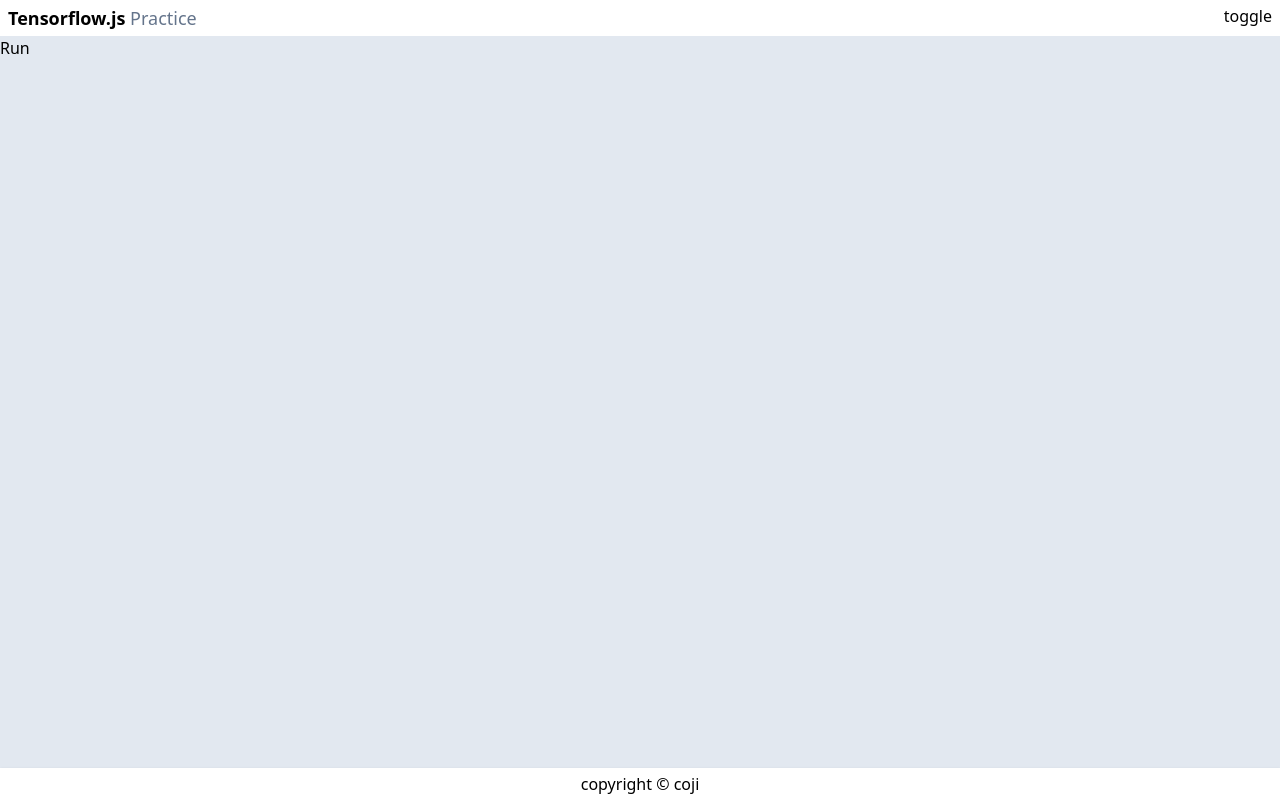
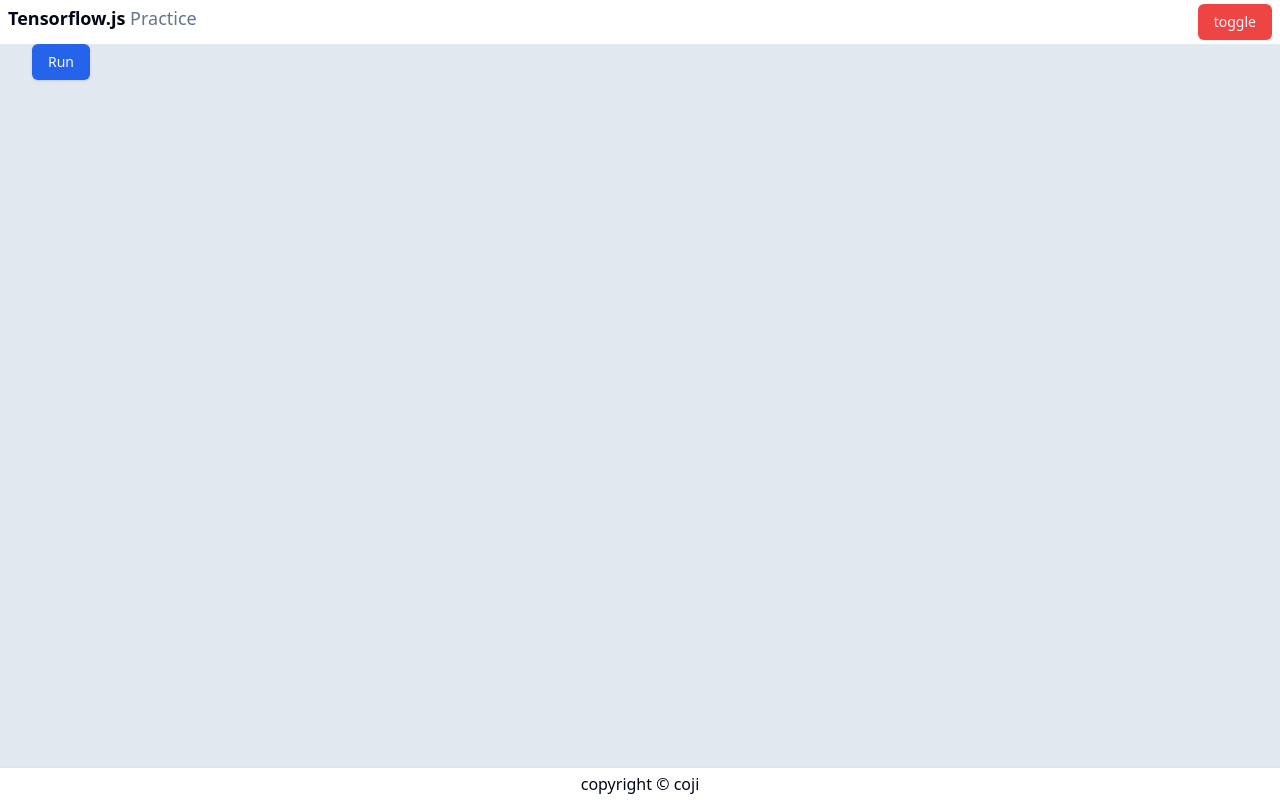
Before and after one commit to coji/tensorflowjs-learning, a React (Vite) app: page / in a window 1280 px wide. Built offline with nearby package versions, Linux system fonts and the light colour scheme; what @tensorflow/tfjs-vis would draw is missing.

Commit message:
shadcn-ui

```diff
--- a/src/App.tsx
+++ b/src/App.tsx
@@ -1,5 +1,6 @@
-import { run } from './services/train'
-import { tfvis } from './services/tfvis'
+import { run } from '@/services/train'
+import { tfvis } from '@/services/tfvis'
+import { Button } from '@/components/ui/button'
 
 export const App = () => {
 	const handleClickRun = () => {
@@ -19,17 +20,15 @@
 					<span className="text-slate-500">Practice</span>
 				</h1>
 
-				<div>
-					<button type="button" onClick={handleClickToggleVisor}>
-						toggle
-					</button>
-				</div>
+				<Button variant="destructive" onClick={handleClickToggleVisor}>
+					toggle
+				</Button>
 			</header>
 
-			<main className="bg-slate-200">
-				<button type="button" onClick={() => handleClickRun()}>
+			<main className="container bg-slate-200">
+				<Button type="button" onClick={() => handleClickRun()}>
 					Run
-				</button>
+				</Button>
 			</main>
 
 			<footer className="px-2 py-1 text-center shadow">
--- /dev/null
+++ b/src/components/ui/button.tsx
@@ -0,0 +1,57 @@
+import * as React from 'react'
+import { Slot } from '@radix-ui/react-slot'
+import { cva, type VariantProps } from 'class-variance-authority'
+
+import { cn } from '@/lib/utils'
+
+const buttonVariants = cva(
+	'inline-flex items-center justify-center whitespace-nowrap rounded-md text-sm font-medium transition-colors focus-visible:outline-none focus-visible:ring-1 focus-visible:ring-ring disabled:pointer-events-none disabled:opacity-50',
+	{
+		variants: {
+			variant: {
+				default:
+					'bg-primary text-primary-foreground shadow hover:bg-primary/90',
+				destructive:
+					'bg-destructive text-destructive-foreground shadow-sm hover:bg-destructive/90',
+				outline:
+					'border border-input bg-transparent shadow-sm hover:bg-accent hover:text-accent-foreground',
+				secondary:
+					'bg-secondary text-secondary-foreground shadow-sm hover:bg-secondary/80',
+				ghost: 'hover:bg-accent hover:text-accent-foreground',
+				link: 'text-primary underline-offset-4 hover:underline',
+			},
+			size: {
+				default: 'h-9 px-4 py-2',
+				sm: 'h-8 rounded-md px-3 text-xs',
+				lg: 'h-10 rounded-md px-8',
+				icon: 'h-9 w-9',
+			},
+		},
+		defaultVariants: {
+			variant: 'default',
+			size: 'default',
+		},
+	},
+)
+
+export interface ButtonProps
+	extends React.ButtonHTMLAttributes<HTMLButtonElement>,
+		VariantProps<typeof buttonVariants> {
+	asChild?: boolean
+}
+
+const Button = React.forwardRef<HTMLButtonElement, ButtonProps>(
+	({ className, variant, size, asChild = false, ...props }, ref) => {
+		const Comp = asChild ? Slot : 'button'
+		return (
+			<Comp
+				className={cn(buttonVariants({ variant, size, className }))}
+				ref={ref}
+				{...props}
+			/>
+		)
+	},
+)
+Button.displayName = 'Button'
+
+export { Button, buttonVariants }
--- /dev/null
+++ b/src/globals.css
@@ -0,0 +1,59 @@
+@tailwind base;
+@tailwind components;
+@tailwind utilities;
+
+@layer base {
+  :root {
+    --background: 0 0% 100%;
+    --foreground: 222.2 84% 4.9%;
+    --card: 0 0% 100%;
+    --card-foreground: 222.2 84% 4.9%;
+    --popover: 0 0% 100%;
+    --popover-foreground: 222.2 84% 4.9%;
+    --primary: 221.2 83.2% 53.3%;
+    --primary-foreground: 210 40% 98%;
+    --secondary: 210 40% 96.1%;
+    --secondary-foreground: 222.2 47.4% 11.2%;
+    --muted: 210 40% 96.1%;
+    --muted-foreground: 215.4 16.3% 46.9%;
+    --accent: 210 40% 96.1%;
+    --accent-foreground: 222.2 47.4% 11.2%;
+    --destructive: 0 84.2% 60.2%;
+    --destructive-foreground: 210 40% 98%;
+    --border: 214.3 31.8% 91.4%;
+    --input: 214.3 31.8% 91.4%;
+    --ring: 221.2 83.2% 53.3%;
+    --radius: 0.5rem;
+  }
+
+  .dark {
+    --background: 222.2 84% 4.9%;
+    --foreground: 210 40% 98%;
+    --card: 222.2 84% 4.9%;
+    --card-foreground: 210 40% 98%;
+    --popover: 222.2 84% 4.9%;
+    --popover-foreground: 210 40% 98%;
+    --primary: 217.2 91.2% 59.8%;
+    --primary-foreground: 222.2 47.4% 11.2%;
+    --secondary: 217.2 32.6% 17.5%;
+    --secondary-foreground: 210 40% 98%;
+    --muted: 217.2 32.6% 17.5%;
+    --muted-foreground: 215 20.2% 65.1%;
+    --accent: 217.2 32.6% 17.5%;
+    --accent-foreground: 210 40% 98%;
+    --destructive: 0 62.8% 30.6%;
+    --destructive-foreground: 210 40% 98%;
+    --border: 217.2 32.6% 17.5%;
+    --input: 217.2 32.6% 17.5%;
+    --ring: 224.3 76.3% 48%;
+  }
+}
+
+@layer base {
+  * {
+    @apply border-border;
+  }
+  body {
+    @apply bg-background text-foreground;
+  }
+}
--- /dev/null
+++ b/src/lib/utils.ts
@@ -0,0 +1,6 @@
+import { type ClassValue, clsx } from 'clsx'
+import { twMerge } from 'tailwind-merge'
+
+export function cn(...inputs: ClassValue[]) {
+	return twMerge(clsx(inputs))
+}
--- a/src/main.tsx
+++ b/src/main.tsx
@@ -1,7 +1,7 @@
 import React from 'react'
 import ReactDOM from 'react-dom/client'
-import { App } from './App'
-import './styles/globals.css'
+import { App } from '@/App'
+import '@/globals.css'
 
 // biome-ignore lint/style/noNonNullAssertion: <explanation>
 ReactDOM.createRoot(document.getElementById('root')!).render(
--- a/src/styles/globals.css
+++ /dev/null
@@ -1,3 +0,0 @@
-@tailwind base;
-@tailwind components;
-@tailwind utilities;
--- a/tailwind.config.js
+++ b/tailwind.config.js
@@ -1,8 +1,70 @@
 /** @type {import('tailwindcss').Config} */
-export default {
+module.exports = {
+	darkMode: ['class'],
 	content: ['./src/**/*.{js,jsx,ts,tsx}', './index.html'],
 	theme: {
-		extend: {},
+		container: {
+			center: true,
+			padding: '2rem',
+			screens: {
+				'2xl': '1400px',
+			},
+		},
+		extend: {
+			colors: {
+				border: 'hsl(var(--border))',
+				input: 'hsl(var(--input))',
+				ring: 'hsl(var(--ring))',
+				background: 'hsl(var(--background))',
+				foreground: 'hsl(var(--foreground))',
+				primary: {
+					DEFAULT: 'hsl(var(--primary))',
+					foreground: 'hsl(var(--primary-foreground))',
+				},
+				secondary: {
+					DEFAULT: 'hsl(var(--secondary))',
+					foreground: 'hsl(var(--secondary-foreground))',
+				},
+				destructive: {
+					DEFAULT: 'hsl(var(--destructive))',
+					foreground: 'hsl(var(--destructive-foreground))',
+				},
+				muted: {
+					DEFAULT: 'hsl(var(--muted))',
+					foreground: 'hsl(var(--muted-foreground))',
+				},
+				accent: {
+					DEFAULT: 'hsl(var(--accent))',
+					foreground: 'hsl(var(--accent-foreground))',
+				},
+				popover: {
+					DEFAULT: 'hsl(var(--popover))',
+					foreground: 'hsl(var(--popover-foreground))',
+				},
+				card: {
+					DEFAULT: 'hsl(var(--card))',
+					foreground: 'hsl(var(--card-foreground))',
+				},
+			},
+			borderRadius: {
+				lg: 'var(--radius)',
+				md: 'calc(var(--radius) - 2px)',
+				sm: 'calc(var(--radius) - 4px)',
+			},
+			keyframes: {
+				'accordion-down': {
+					from: { height: 0 },
+					to: { height: 'var(--radix-accordion-content-height)' },
+				},
+				'accordion-up': {
+					from: { height: 'var(--radix-accordion-content-height)' },
+					to: { height: 0 },
+				},
+			},
+			animation: {
+				'accordion-down': 'accordion-down 0.2s ease-out',
+				'accordion-up': 'accordion-up 0.2s ease-out',
+			},
+		},
 	},
-	plugins: [import('@tailwindcss/forms')],
 }
--- a/tsconfig.json
+++ b/tsconfig.json
@@ -18,7 +18,11 @@
 		"noUnusedParameters": true,
 		"noFallthroughCasesInSwitch": true,
 
-		"types": ["bun-types", "@types/web"]
+		"types": ["bun-types", "@types/web"],
+		"baseUrl": ".",
+		"paths": {
+			"@/*": ["./src/*"]
+		}
 	},
 	"include": ["src"]
 }
--- a/vite.config.ts
+++ b/vite.config.ts
@@ -1,6 +1,13 @@
 import { defineConfig } from 'vite'
 import react from '@vitejs/plugin-react-swc'
+import path from 'path'
+import { fileURLToPath } from 'url'
+
+const __dirname = path.dirname(fileURLToPath(import.meta.url))
 
 export default defineConfig({
 	plugins: [react()],
+	resolve: {
+		alias: { '@': path.resolve(__dirname, './src') },
+	},
 })
```
Also changed, not shown: index.html (+5 -6 lines), package.json (+7 -1 lines), components.json (added), 1 other file (tests, documents, lock files or other folders).
